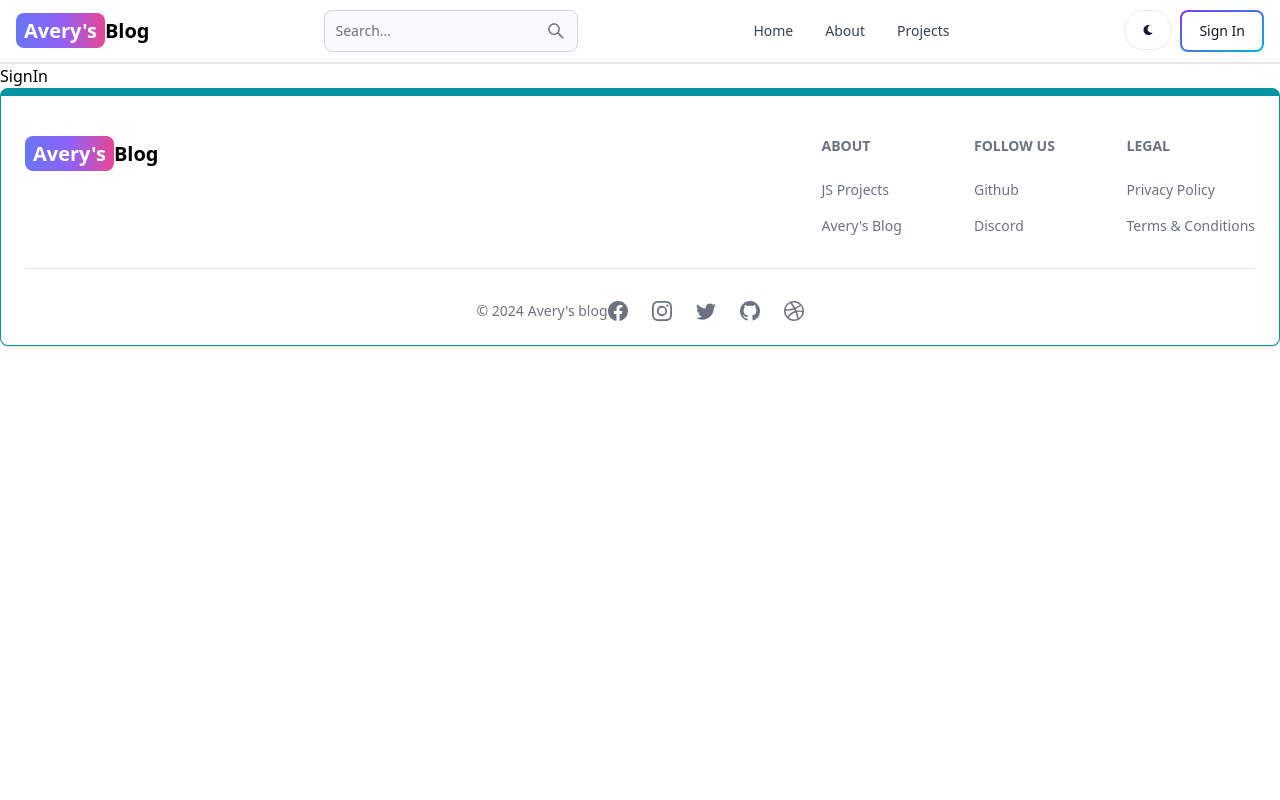
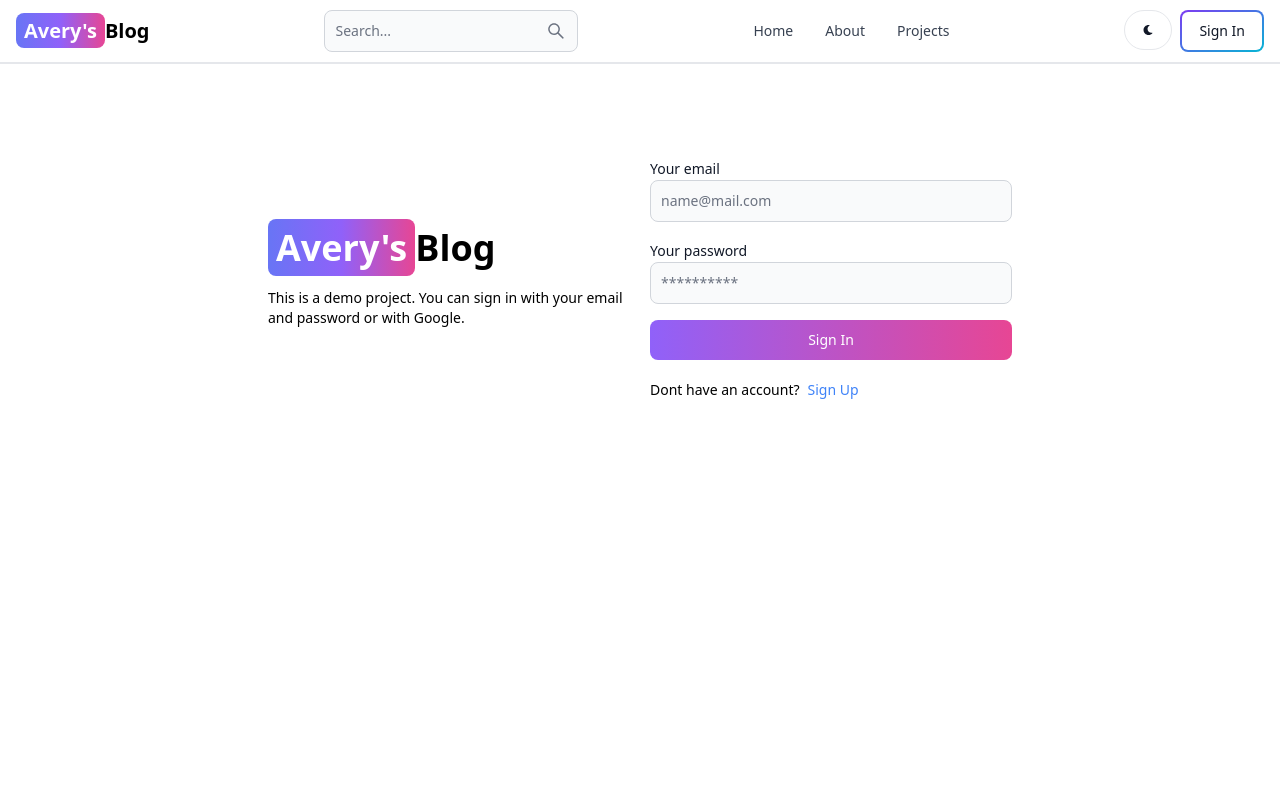
Before and after one commit to ParthMaindola/Blog-App-, a React (Vite) app in the folder client/: page /sign-in in a window 1280 px wide. Shown: the top 800 px of the page. Built offline with nearby package versions, Linux system fonts and the light colour scheme.

Commit message:
complete SignIn page functionality

```diff
--- a/client/src/pages/SignIn.jsx
+++ b/client/src/pages/SignIn.jsx
@@ -1,11 +1,108 @@
-import React from 'react'
+import { Alert, Button, Label, Spinner, TextInput } from 'flowbite-react';
+import React, { useState } from 'react'
+import { Link, useNavigate } from 'react-router-dom';
 
 const SignIn = () => {
+
+  const [formData, setFormData] = useState({});
+  const [errorMessage, setErrorMessage] = useState(null);
+  const [loading, setLoading] = useState(false);
+  const navigate = useNavigate();
+
+  const handleChange = (e) => {
+    setFormData({...formData, [e.target.id]: e.target.value.trim()})
+  }
+
+  const handleSubmit = async (e) => {
+    e.preventDefault();
+    if(!formData.email || !formData.password){
+      return setErrorMessage('fill out all the fields')
+    }
+    try {
+      setLoading(true);
+      setErrorMessage(null);
+      const res = await fetch('/api/auth/signin', {
+        method: 'POST',
+        headers: { 'Content-Type': 'application/json'},
+        body: JSON.stringify(formData),
+      });
+      const data = await res.json();
+      if(data.success === false) {
+        return setErrorMessage(data.message);
+      }
+      setLoading(false);
+      if(res.ok){
+        navigate('/');
+      }
+    } catch (error) {
+      setErrorMessage(error.message);
+      setLoading(false);
+    }
+  }
+
   return (
-    <div>
-      SignIn
+    <div className='min-h-screen mt-20'>
+      <div className="flex p-3 max-w-3xl mx-auto flex-col md:flex-row md:items-center gap-5">
+        {/* //left side */}
+        <div className="flex-1">
+          <Link to="/" className='font-bold dark:text-white text-4xl'>
+
+          <span className='px-2 py-1 bg-gradient-to-r from-indigo-500
+          via-purple-500 to-pink-500 rounded-lg text-white'>Avery's</span>
+              Blog
+           </Link>
+           <p className='text-sm mt-5'>
+            This is a demo project. You can sign in
+            with your email and password or with Google.
+           </p>
+        </div>
+
+        {/* //right side */}
+
+        <div className="flex-1">
+          <form className='flex flex-col gap-4' onSubmit={handleSubmit}>
+            <div>
+              <Label value='Your email'/>
+              <TextInput
+              type='email'
+              placeholder='name@mail.com'
+              id='email' onChange={handleChange}/>
+            </div>
+            <div>
+              <Label value='Your password'/>
+              <TextInput
+              type='password'
+              placeholder='**********'
+              id='password' onChange={handleChange}/>
+            </div>
+            <Button gradientDuoTone='purpleToPink' type='submit' disabled={loading}>
+              {
+                loading ? (
+                 <>
+                  <Spinner size='sm'/>
+                  <span className='pl-3'>Loading...</span>
+                 </>
+                ) : 'Sign In'
+              }
+            </Button>
+          </form>
+          <div className="flex gap-2 text-sm mt-5">
+            <span>Dont have an account?</span>
+            <Link to='/sign-up' className='text-blue-500'>
+              Sign Up
+            </Link>
+          </div>
+          {
+            errorMessage && (
+              <Alert className='mt-5' color='failure'>
+                {errorMessage}
+              </Alert>
+            )
+          }
+        </div>
+      </div>
     </div>
   )
 }
 
-export default SignIn
+export default SignIn;
```
